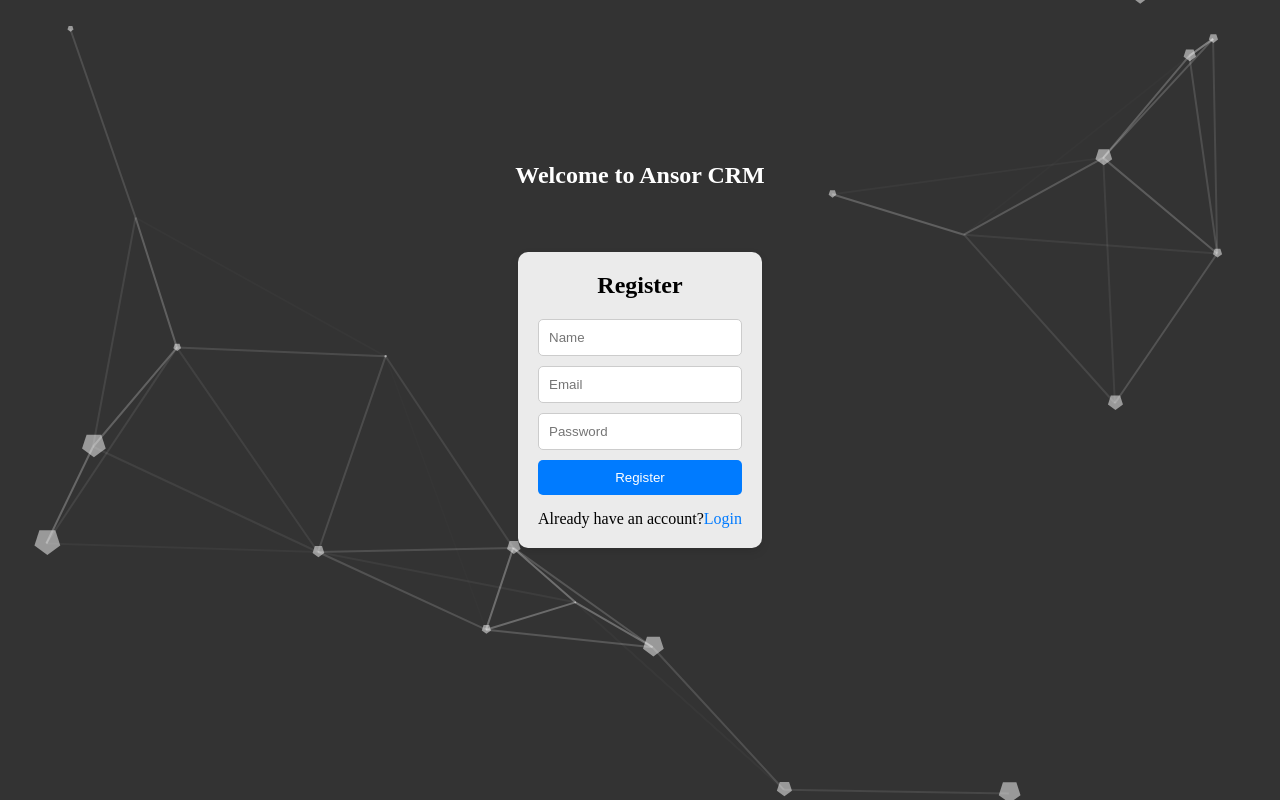
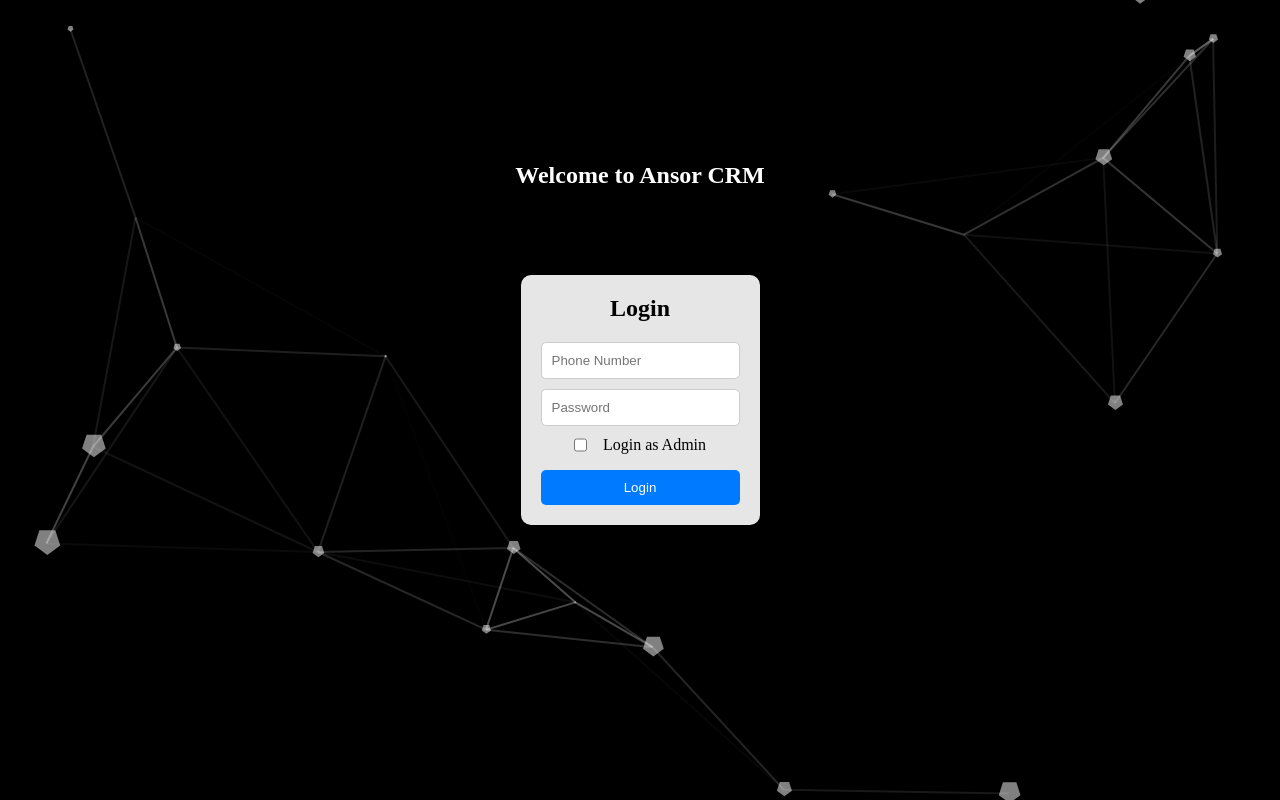
Before and after one commit to Ansor-Coders/Frontend-Client, a React (Vite) app: page /register in a window 1280 px wide. Built offline with nearby package versions, Linux system fonts and the light colour scheme.

Commit message:
register added

```diff
--- a/package.json
+++ b/package.json
@@ -16,7 +16,6 @@
     "react-icons": "^4.10.1",
     "react-redux": "^8.1.2",
     "react-router-dom": "^6.15.0",
-    "react-toastify": "^9.1.3",
     "react-tsparticles": "^2.12.2",
     "redux": "^4.2.1",
     "sass": "^1.64.2",
--- a/src/Pages/Register/log.scss
+++ b/src/Pages/Register/log.scss
@@ -1,5 +1,5 @@
 /* AuthPage.scss */
-*{
+* {
   margin: 0;
   padding: 0;
   box-sizing: border-box;
@@ -13,10 +13,8 @@
   margin: 0;
   overflow: hidden;
   position: relative;
-  background-color: #333;
+  background-color: #000;
 }
-
-
 
 .auth-container {
   background-color: rgba(255, 255, 255, 0.9);
@@ -61,8 +59,25 @@
   }
 }
 
-.reg_title{
+.reg_title {
   color: #fff;
   text-align: center;
   margin-bottom: 450px;
 }
+.error-message {
+  color: red;
+}
+.check_label {
+  display: flex;
+  justify-content: center;
+  column-gap: 1rem;
+  margin-bottom: 1rem;
+
+  .check_input {
+    margin: 0;
+  }
+
+  label {
+    display: block;
+  }
+}
--- a/src/Pages/Register/register.jsx
+++ b/src/Pages/Register/register.jsx
@@ -1,63 +1,62 @@
 import React, { useState } from "react";
 import axios from "axios";
 import Particles from "react-tsparticles";
-import { ToastContainer, toast } from "react-toastify";
-import "react-toastify/dist/ReactToastify.css";
+import API from '../../api/api'
 import { loadFull } from "tsparticles";
+import { connect } from "react-redux";
+import { setAdminStatus } from "../../redux/actions/actions";
 import { useNavigate } from "react-router-dom";
 import "./log.scss";
 
-const AuthPage = () => {
-  const [email, setEmail] = useState("");
+const AuthPage = ({ isAdmin, setAdminStatus }) => {
+  const [usernameOrPhone, setUsernameOrPhone] = useState("");
   const [password, setPassword] = useState("");
-  const [name, setName] = useState("");
-
-  const [isRegistering, setIsRegistering] = useState(true);
+  const [loginStatus, setLoginStatus] = useState(null);
   const navigate = useNavigate();
-  const handleToggleMode = () => {
-    setIsRegistering(!isRegistering);
-  };
 
   const handleSubmit = async (e) => {
     e.preventDefault();
 
     try {
-      if (isRegistering) {
-        const response = await axios.post(
-          "https://userservers.onrender.com/api/auth/register",
-          {
-            name,
-            email,
-            password,
-          }
-        );
-        console.log(response.data);
-        toast("Successfully Registered");
+      const payload = {
+        password,
+      };
+
+      if (isAdmin) {
+        payload.username = usernameOrPhone;
       } else {
-        const response = await axios.post(
-          "https://userservers.onrender.com/api/auth/login",
-          {
-            email,
-            password,
-          }
-        );
-        console.log(response.data.token);
-        localStorage.setItem("token", response.data.token);
-        navigate("/usermanagement");
+        payload.phone = usernameOrPhone;
+      }
+
+      const response = await axios.post(
+        isAdmin
+          ? `${API}/admin/signin`
+          : `${API}teacher/signin`,
+        payload
+      );
+      setLoginStatus("success");
+      const token = response.data.token;
+      const userRole = response.data.teacher ? "teacher" : "admin";
+
+      localStorage.setItem("token", token);
+
+      if (userRole === "admin") {
+        navigate("/home");
+      } else if (userRole === "teacher") {
+        navigate("/home");
+      } else {
+        console.error("Unknown role or error occurred.");
       }
     } catch (error) {
-      console.error(error.response.data);
+      setLoginStatus("error");
     }
   };
 
   const particlesInit = async (main) => {
     await loadFull(main);
   };
-
   return (
     <div className="auth-page">
-
-
       <h2 className="reg_title"> Welcome to Ansor CRM</h2>
       <Particles
         id="particles-here"
@@ -173,24 +172,14 @@ const AuthPage = () => {
           retina_detect: true,
         }}
       />
-
       <div className="auth-container">
-        <h2>{isRegistering ? "Register" : "Login"}</h2>
+        <h2>Login</h2>
         <form onSubmit={handleSubmit}>
-          {isRegistering && (
-            <input
-              type="text"
-              placeholder="Name"
-              value={name}
-              onChange={(e) => setName(e.target.value)}
-              required
-            />
-          )}
           <input
-            type="email"
-            placeholder="Email"
-            value={email}
-            onChange={(e) => setEmail(e.target.value)}
+            type="text"
+            placeholder={isAdmin ? "Username" : "Phone Number"}
+            value={usernameOrPhone}
+            onChange={(e) => setUsernameOrPhone(e.target.value)}
             required
           />
           <input
@@ -200,20 +189,38 @@ const AuthPage = () => {
             onChange={(e) => setPassword(e.target.value)}
             required
           />
-          <button type="submit">{isRegistering ? "Register" : "Login"}</button>
+          <label className="check_label">
+            <input
+              className="check_input"
+              type="checkbox"
+              checked={isAdmin}
+              onChange={() => setAdminStatus(!isAdmin)}
+            />
+            Login as Admin
+          </label>
+          <button type="submit">Login</button>
         </form>
-        <p>
-          {isRegistering
-            ? "Already have an account?"
-            : "Don't have an account?"}
-          <span onClick={handleToggleMode}>
-            {isRegistering ? "Login" : "Register"}
-          </span>
-        </p>
+
+        {loginStatus === "success" && (
+          <p className="success-message">Login successful!</p>
+        )}
+        {loginStatus === "error" && (
+          <p className="error-message">Login failed. Please try again.</p>
+        )}
       </div>
-      <ToastContainer />
     </div>
   );
 };
+const mapStateToProps = (state) => {
+  return {
+    isAdmin: state.auth.isAdmin,
+  };
+};
 
-export default AuthPage;
+const mapDispatchToProps = (dispatch) => {
+  return {
+    setAdminStatus: (isAdmin) => dispatch(setAdminStatus(isAdmin)),
+  };
+};
+
+export default connect(mapStateToProps, mapDispatchToProps)(AuthPage);
--- a/src/components/Header/Header.jsx
+++ b/src/components/Header/Header.jsx
@@ -5,7 +5,7 @@ import { GiHamburgerMenu } from "react-icons/gi";
 import { useDispatch } from "react-redux";
 import { toggleSidebar } from "../../redux/actions/actions";
 
-const Header = ({ title }) => {
+const Header = () => {
   const dispatch = useDispatch();
 
   return (
--- a/src/components/Root/Root.jsx
+++ b/src/components/Root/Root.jsx
@@ -8,7 +8,7 @@ const Root = () => {
   return (
     <div>
       <Routes>
-        <Route path="/register" element={<Register />} />
+        <Route path="/register"  element={<Register />} />
         <Route path="/home" element={<Home />} />
       </Routes>
     </div>
--- a/src/components/sidebar/Sidebar.jsx
+++ b/src/components/sidebar/Sidebar.jsx
@@ -4,9 +4,10 @@ import "./Sidebar.scss";
 import { useSelector } from "react-redux";
 
 const Sidebar = () => {
+  const isAdmin = useSelector((state) => state.auth.isAdmin);
   const isSidebarOpen = useSelector((state) => state.sidebar.isSidebarOpen);
 
-  const sidebarItems = [
+  const adminSidebarItems = [
     "Bosh sahifa",
     "O'qituvchilar",
     "O'quvchilar",
@@ -14,6 +15,15 @@ const Sidebar = () => {
     "Sinovdagilar",
     "Sozlamalar",
   ];
+
+  const teacherSidebarItems = [
+    "Bugun",
+    "Darslarim",
+    "Guruhlarim",
+    "O'quvchilarim",
+  ];
+
+  const sidebarItems = isAdmin ? adminSidebarItems : teacherSidebarItems;
 
   return (
     <div className={`sidebar ${isSidebarOpen ? "open" : ""}`}>
--- a/src/main.jsx
+++ b/src/main.jsx
@@ -1,5 +1,5 @@
 import React from "react";
-import ReactDOM from "react-dom";
+import ReactDOM from "react-dom/client";
 import { Provider } from "react-redux";
 import store from "./redux/store/store";
 import Root from "./components/Root/Root";
--- a/src/redux/actions/actions.js
+++ b/src/redux/actions/actions.js
@@ -3,3 +3,10 @@ export const toggleSidebar = () => {
     type: "TOGGLE_SIDEBAR",
   };
 };
+
+export const setAdminStatus = (isAdmin) => {
+  return {
+    type: "SET_ADMIN_STATUS",
+    payload: isAdmin,
+  };
+};
--- /dev/null
+++ b/src/redux/reducers/authReducer.js
@@ -0,0 +1,17 @@
+const initialState = {
+  isAdmin: false,
+};
+
+const authReducer = (state = initialState, action) => {
+  switch (action.type) {
+    case "SET_ADMIN_STATUS":
+      return {
+        ...state,
+        isAdmin: action.payload,
+      };
+    default:
+      return state;
+  }
+};
+
+export default authReducer;
--- a/src/redux/reducers/reducer.js
+++ /dev/null
@@ -1,8 +0,0 @@
-import { combineReducers } from "redux";
-import sidebarReducer from "./sidebarReducer";
-
-const rootReducer = combineReducers({
-  sidebar: sidebarReducer,
-});
-
-export default rootReducer;
--- a/src/redux/store/store.js
+++ b/src/redux/store/store.js
@@ -1,6 +1,12 @@
 // store.js
-import { createStore } from "redux";
-import rootReducer from "../reducers/reducer";
+import { createStore, combineReducers } from "redux";
+import authReducer from "../reducers/authReducer";
+import sidebarReducer from "../reducers/sidebarReducer";
+
+const rootReducer = combineReducers({
+  auth: authReducer,
+  sidebar: sidebarReducer,
+});
 
 const store = createStore(rootReducer);
 
```
Also changed, not shown: 1 other file (tests, documents, lock files or other folders).
